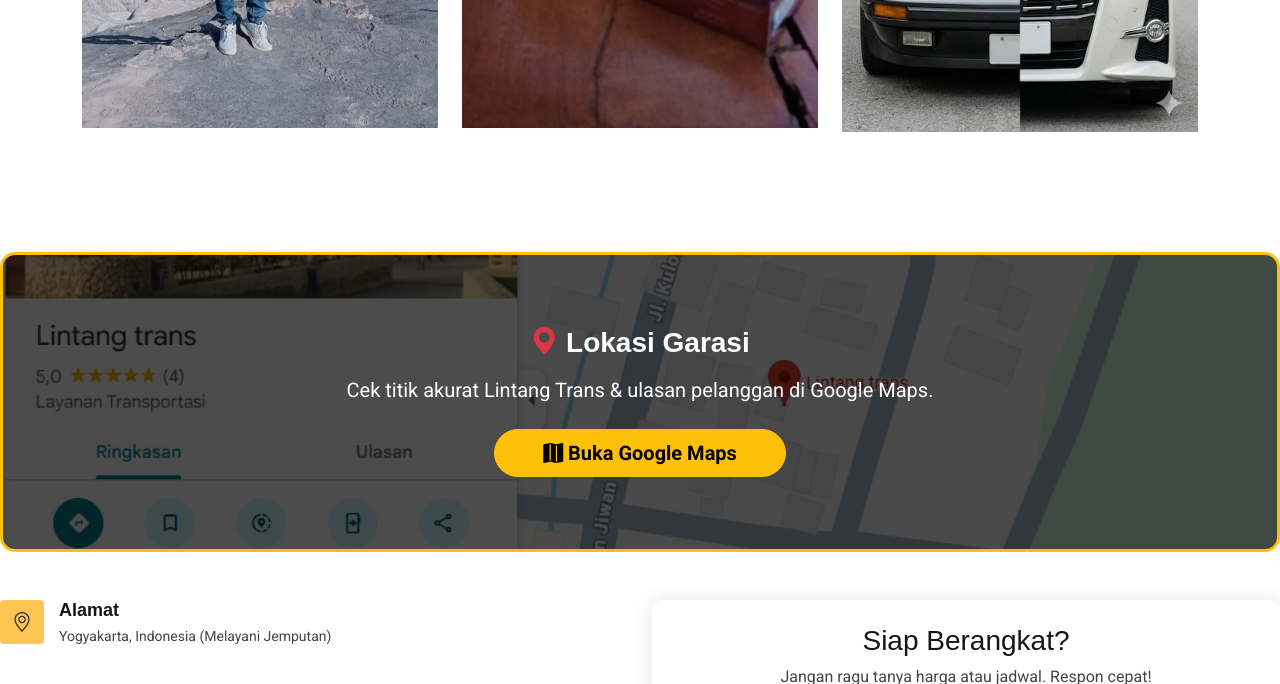
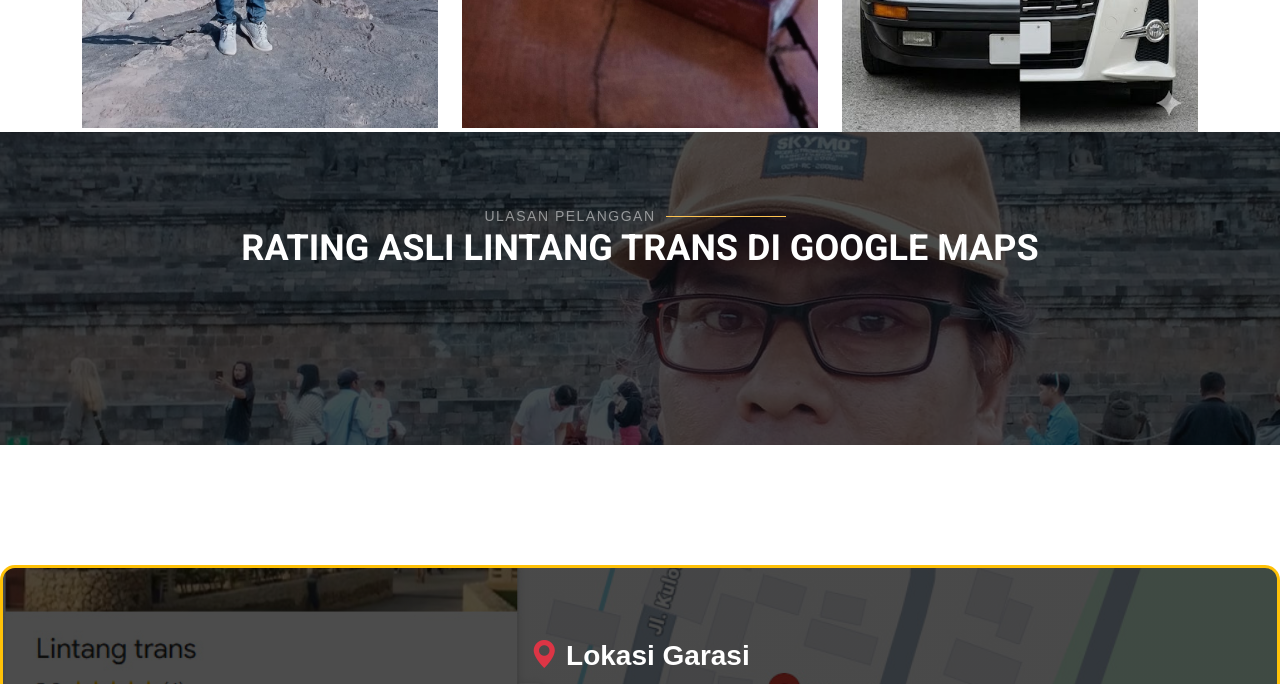
Before and after one commit to Tauragufranz/Lintang-Trans, a plain HTML site: page index.html in a window 1280 px wide. Shown: the part 3280-3964 px from the top of the page. Drawn offline with Linux system fonts and the light colour scheme.

Commit message:
Lintang Trans v4

```diff
--- a/index.html
+++ b/index.html
@@ -209,6 +209,21 @@
 
           </div>
       </div>
+      <section id="testimonials" class="testimonials section dark-background">
+
+      <img src="assets/img/testimonials-bg.jpg" class="testimonials-bg" alt="">
+
+      <div class="container" data-aos="fade-up" data-aos-delay="100">
+
+        <div class="container section-title text-center" style="margin-bottom: 30px;">
+            <h2>Ulasan Pelanggan</h2>
+            <p>Rating Asli Lintang Trans di Google Maps</p>
+        </div>
+
+        <script src="https://elfsightcdn.com/platform.js" async></script>
+        <div class="elfsight-app-a2023446-77cd-4ce6-9806-aa0930646b3b" data-elfsight-app-lazy></div>
+        </div>
+    </section>
     </section>
 
     <!--<section id="testimonials" class="testimonials section dark-background">
```
